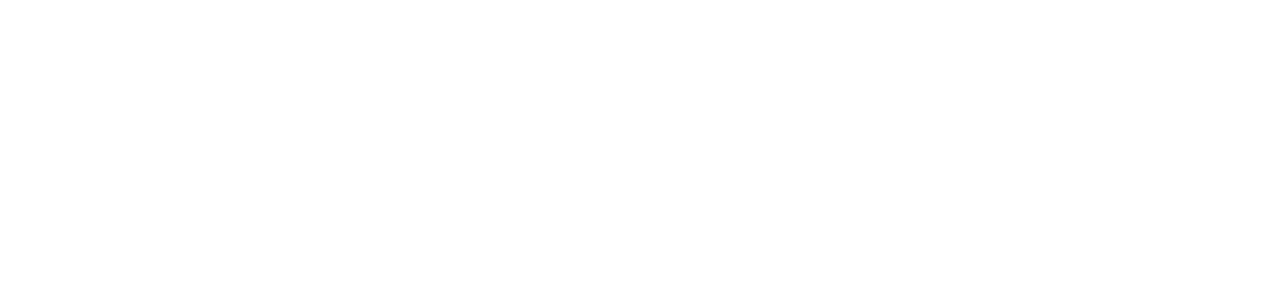
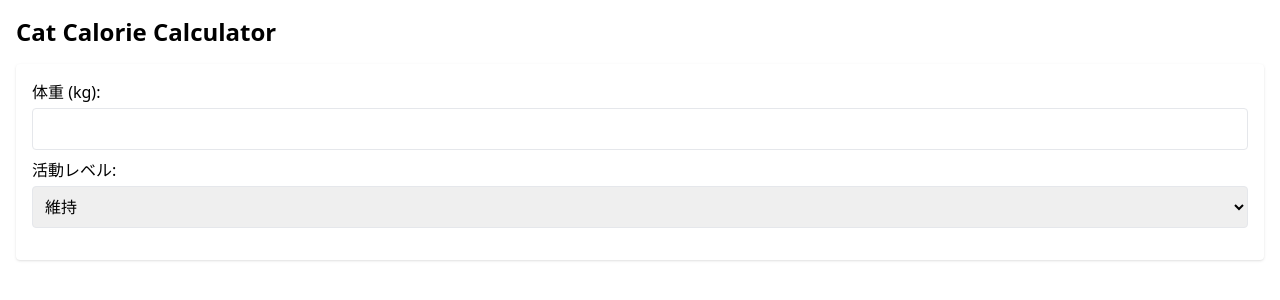
Before and after one commit to ara-ta3/ara-ta3.github.io, a React (Vite) app: page /cat/calorie in a window 1280 px wide. Before the commit this address had no page. Shown: the top 300 px of the page. Built offline with nearby package versions, Linux system fonts and the light colour scheme.

Commit message:
Add rer der

```diff
--- a/src/App.tsx
+++ b/src/App.tsx
@@ -2,6 +2,7 @@
 import { BrowserRouter as Router, Route, Routes } from "react-router-dom";
 import Home from "./pages/Home";
 import Schedules from "./pages/Schedules";
+import CatCalorie from "./pages/CatCalorie.tsx";
 
 const App: React.FC = () => {
   return (
@@ -9,6 +10,7 @@
       <Routes>
         <Route path="/" element={<Home />} />
         <Route path="/schedules" element={<Schedules />} />
+        <Route path="/cat/calorie" element={<CatCalorie />} />
       </Routes>
     </Router>
   );
--- a/src/components/Tools.tsx
+++ b/src/components/Tools.tsx
@@ -9,6 +9,12 @@
       name: "24時間スケジューラー",
       description: "1日のスケジュールを入力し、グラフで生成します。",
       navigate: () => navigate("/schedules"),
+    },
+    {
+      id: 2,
+      name: "猫のカロリー計算",
+      description: "RER/DERの計算をします。",
+      navigate: () => navigate("/cat/calorie"),
     },
   ];
   return (
--- /dev/null
+++ b/src/pages/CatCalorie.tsx
@@ -0,0 +1,84 @@
+import React, { useEffect, useState } from "react";
+
+const calculateRER = (weight: number): number => {
+  return 70 * Math.pow(weight, 0.75);
+};
+
+const calculateDER = (rer: number, multiplier: number): number => {
+  return rer * multiplier;
+};
+
+const CalculatorForm: React.FC<
+  { setResults: (results: { rer: number; der: number }) => void }
+> = ({ setResults }) => {
+  const [weight, setWeight] = useState<string>("");
+  const [multiplier, setMultiplier] = useState<number>(1);
+
+  useEffect(() => {
+    const parsedWeight = parseFloat(weight);
+    if (!isNaN(parsedWeight) && parsedWeight > 0 && multiplier > 0) {
+      const rer = calculateRER(parsedWeight);
+      const der = calculateDER(rer, multiplier);
+      setResults({ rer, der });
+    } else {
+      setResults(null);
+    }
+  }, [weight, multiplier, setResults]);
+
+  return (
+    <div className="p-4 bg-white shadow rounded">
+      <label className="block mb-2">
+        体重 (kg):
+        <input
+          type="number"
+          value={weight}
+          step="any"
+          onChange={(e) => setWeight(Number(e.target.value))}
+          className="w-full border rounded p-2 mt-1"
+        />
+      </label>
+      <label className="block mb-4">
+        活動レベル:
+        <select
+          value={multiplier}
+          onChange={(e) => setMultiplier(Number(e.target.value))}
+          className="w-full border rounded p-2 mt-1"
+        >
+          <option value={1}>維持</option>
+          <option value={1.2}>活発</option>
+          <option value={1.4}>成長</option>
+        </select>
+      </label>
+    </div>
+  );
+};
+
+const Results: React.FC<{ results: { rer: number; der: number } | null }> = (
+  { results },
+) => {
+  if (!results) return null;
+
+  return (
+    <div className="mt-4 p-4 bg-green-100 rounded">
+      <h2 className="text-lg font-bold">Results</h2>
+      <p>RER: {results.rer.toFixed(2)} kcal/day</p>
+      <p>DER: {results.der.toFixed(2)} kcal/day</p>
+    </div>
+  );
+};
+
+const CatCalorie: React.FC = () => {
+  const [results, setResults] = useState<{ rer: number; der: number } | null>(
+    null,
+  );
+
+  return (
+    <div className="container mx-auto p-4">
+      <h1 className="text-2xl font-bold mb-4">Cat Calorie Calculator</h1>
+      <CalculatorForm setResults={setResults} />
+      <Results results={results} />
+    </div>
+  );
+};
+
+export default CatCalorie;
```
